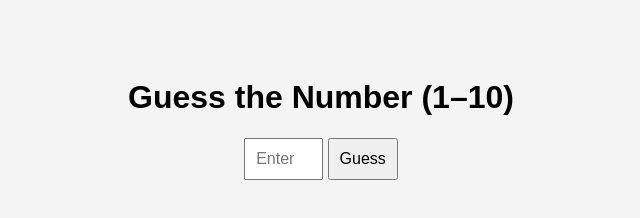
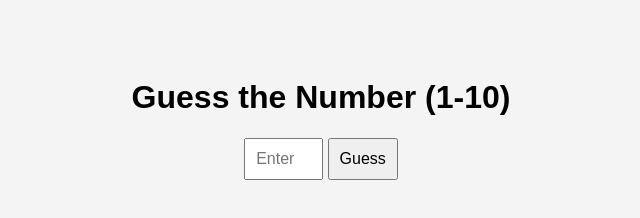
Before and after one commit to RahulRao00/JavaScript-Repo, a plain HTML site: page 09_DOM__PROJECTS/four_Guess_Number.html in a window 1280 px wide. Shown: the full height of the page, 319-959 px from the left. Drawn offline with Linux system fonts and the light colour scheme.

```diff
--- a/09_DOM__PROJECTS/four_Guess_Number.html
+++ b/09_DOM__PROJECTS/four_Guess_Number.html
@@ -25,7 +25,7 @@
 </head>
 <body>
 
-  <h1> Guess the Number (1–10)</h1>
+  <h1> Guess the Number (1-10)</h1>
   <input type="number" id="guessInput" placeholder="Enter a number" min="1" max="10" />
   <button onclick="checkGuess()">Guess</button>
   <p id="result"></p>
```
Also changed, not shown: 08_DOM__/four_index.html (+2 -2 lines), 05_Array/03_Basic.js (line endings or trailing spaces), 09_DOM__PROJECTS/two_BMI_Calculation.html (line endings or trailing spaces), 1 other file.
